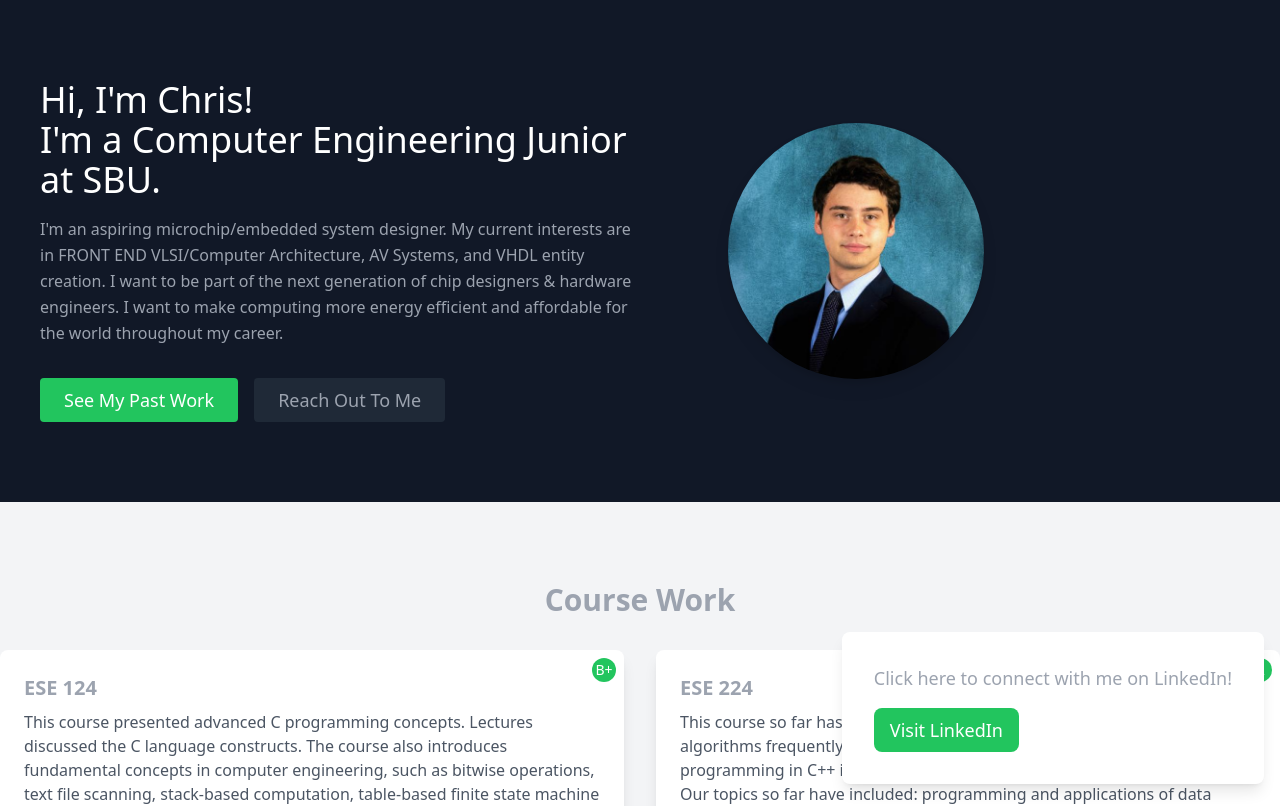
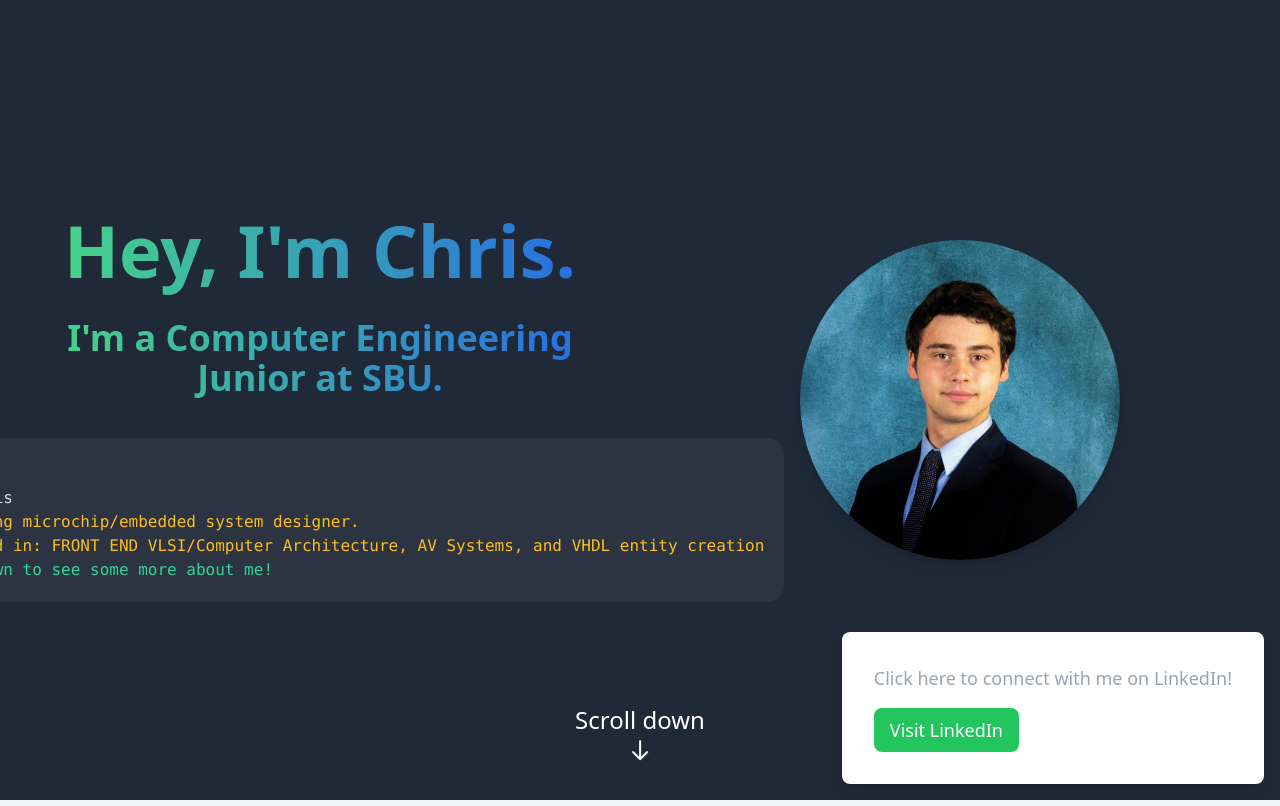
Before and after one commit to rparsa49/chris-updated-portfolio, a React (Create React App) app: page / in a window 1280 px wide. Shown: the top 806 px of the page. Built offline with nearby package versions, Linux system fonts and the light colour scheme.

Commit message:
changed welcome

```diff
--- a/package.json
+++ b/package.json
@@ -37,6 +37,7 @@
     ]
   },
   "devDependencies": {
+    "daisyui": "^3.5.1",
     "tailwindcss": "^3.3.2"
   }
 }
--- a/src/components/About.js
+++ b/src/components/About.js
@@ -1,32 +1,59 @@
-import React from 'react';
-import headshot from './headshot.png';
+import React from "react";
+import headshot from "./headshot.png";
 
-export default function About() {
+const About = () => {
   return (
-    <section id='about'>
-      <div className='container mx-auto flex px-10 py-20 md:flex-row items-center'>
-        <div className='lg:flex-grow md:w-1/2 lg:pr-24 md:pr-16 flex flex-col md:items-start md:text-left mb-16 md:mb-0 items-center text-center'>
-          <h1 className='title-font sm:text-4xl text-3xl mb-4 font-medium text-white'>
-            Hi, I'm Chris!
-            <br className='hidden lg:inline-block'></br>
-            I'm a Computer Engineering Junior at SBU.
+    <div className="flex h-screen bg-gray-800">
+      <div className="w-1/2 flex flex-col justify-center items-center">
+        <div className="text-5xl font-bold text-center mb-6">
+          <h1 className="font-extrabold text-transparent text-7xl bg-clip-text bg-gradient-to-r from-green-400 to-blue-600 p-4">
+            Hey, I'm Chris.
           </h1>
-          <p className='mb-8 leading-relaxed'>
-            I'm an aspiring microchip/embedded system designer. My current interests are in FRONT END VLSI/Computer Architecture, AV Systems, and VHDL entity creation. I want to be part of the next generation of chip designers & hardware engineers. I want to make computing more energy efficient and affordable for the world throughout my career.
-          </p>
-          <div className='flex justify-center'>
-            <a href="#projects" className='inline-flex text-white bg-green-500 border-0 py-2 px-6 focus:outline-none hover:bg-green-600 rounded text-lg'>
-              See My Past Work
-            </a>
-            <a href="mailto:Christopher.nielsen@stonybrook.edu" className='ml-4 inline-flex text-gray-400 bg-gray-800 border-0 py-2 px-6 focus:outline-none hover:bg-gray-700 hover:text-white rounded text-lg'>
-              Reach Out To Me
-            </a>
-          </div>
+          <h3 className="font-extrabold text-transparent text-4xl bg-clip-text bg-gradient-to-r from-green-400 to-blue-600 p-4">I'm a Computer Engineering Junior at SBU.</h3>
         </div>
-        <div className='lg:max-w-lg lg:w-full md:w-1/2 w-5/6'>
-          <img className='object-cover object-center h-64 w-64 rounded-full drop-shadow-lg' alt='chris' src={headshot} />
+        <div className="mockup-code">
+          <pre data-prefix="$">
+            <code>whois.chris</code>
+          </pre>
+          <pre data-prefix=">" className="text-warning">
+            <code>An aspiring microchip/embedded system designer.</code>
+          </pre>
+          <pre data-prefix=">" className="text-warning">
+            <code>Interested in: FRONT END VLSI/Computer Architecture, AV Systems, and VHDL entity creation</code>
+          </pre>
+          <pre data-prefix=">" className="text-success">
+            <code>Scroll down to see some more about me!</code>
+          </pre>
         </div>
       </div>
-    </section>
+      <div className="w-1/2 flex flex-col justify-center items-center">
+        <div className="relative w-80 h-80 rounded-full overflow-hidden shadow-lg">
+          <img
+            src={headshot}
+            alt="Profile"
+            className="object-cover w-full h-full"
+          />
+        </div>
+        <div className="absolute bottom-0 left-1/2 transform -translate-x-1/2 mb-8 text-white text-2xl">
+          Scroll down
+          <svg
+            xmlns="http://www.w3.org/2000/svg"
+            className="h-6 w-6 mx-auto mt-2 animate-bounce"
+            fill="none"
+            viewBox="0 0 24 24"
+            stroke="currentColor"
+          >
+            <path
+              strokeLinecap="round"
+              strokeLinejoin="round"
+              strokeWidth="2"
+              d="M19 14l-7 7m0 0l-7-7m7 7V3"
+            />
+          </svg>
+        </div>
+      </div>
+    </div>
   );
-}
+};
+
+export default About;
--- a/src/data.js
+++ b/src/data.js
@@ -1,10 +1,17 @@
 export const projects = [
     {
-        title: "AI Maze Solver",
-        subtitle: "C",
-        description: "Ai which can traverse a “matrix” based maze, with the goal of determining a rule of where higher point values are stored: Low level AI reasoning was achieved within C.",
-        image: process.env.PUBLIC_URL + "/project1.png",
-        link: "https://github.com/CypherVault/ESE124_Lab-HW_Docs",
+        title: "Lidar-Guided Automated Driving Project",
+        subtitle: "C, PetaLinux, XILINX SDK 20127.2, Tera Term",
+        description: "The primary objective was to explore its potential in autonomous driving systems, a domain currently gaining considerable attention. Leveraging available modules specialized in data handling and power generation, the project aimed to achieve feasible and autonomous operations.",
+        image: process.env.PUBLIC_URL + "/75ARM1_conduction_cooled.png",
+        link: "https://github.com/CypherVault/NAI-75ARM1-SelfNavigationProgram"
+    },
+    {
+        title: "CMOS 45nm D-FlipFlop",
+        subtitle: "VSLI, Cadence",
+        description: "Built and Simulated a CMOS 45nm D-FlipFlop, Based on the free 45nmPDK Library Suite from Cadence. Dissimilation an optimization of NMOS and PMOS sizing for cleaner signal, symmetrica fallrise and delay.",
+        image: process.env.PUBLIC_URL + "/project2.png",
+        link: "https://rparsa49.github.io/chris-portfolio/DFF%20Report.pdf"
     },
     {
         title: "Library Management System",
@@ -14,17 +21,10 @@ export const projects = [
         link: "https://github.com/goonmandu/sbu_fall2022_ese224/tree/main/projects"
     },
     {
-        title: "CMOS 45nm D-FlipFlop",
-        subtitle: "VSLI, Cadence",
-        description: "Built and Simulated a CMOS 45nm D-FlipFlop, Based on the free 45nmPDK Library Suite from Cadence. Dissimilation an optimization of NMOS and PMOS sizing for cleaner signal, symmetrica fallrise and delay.",
-        image: process.env.PUBLIC_URL + "/project2.png",
-        link: "https://rparsa49.github.io/chris-portfolio/DFF%20Report.pdf"
+        title: "AI Maze Solver",
+        subtitle: "C",
+        description: "Ai which can traverse a “matrix” based maze, with the goal of determining a rule of where higher point values are stored: Low level AI reasoning was achieved within C.",
+        image: process.env.PUBLIC_URL + "/project1.png",
+        link: "https://github.com/CypherVault/ESE124_Lab-HW_Docs",
     },
-    {
-        title: "Lidar-Guided Automated Driving Project",
-        subtitle: "C, PetaLinux, XILINX SDK 20127.2, Tera Term",
-        description: "The primary objective was to explore its potential in autonomous driving systems, a domain currently gaining considerable attention. Leveraging available modules specialized in data handling and power generation, the project aimed to achieve feasible and autonomous operations.",
-        image: process.env.PUBLIC_URL + "/75ARM1_conduction_cooled.png",
-        link: "https://github.com/CypherVault/NAI-75ARM1-SelfNavigationProgram"
-    }
 ];
--- a/tailwind.config.js
+++ b/tailwind.config.js
@@ -6,5 +6,5 @@ module.exports = {
   theme: {
     extend: {},
   },
-  plugins: [],
+  plugins: [require("daisyui")],
 }
```
Also changed, not shown: 1 other file (tests, documents, lock files or other folders).
